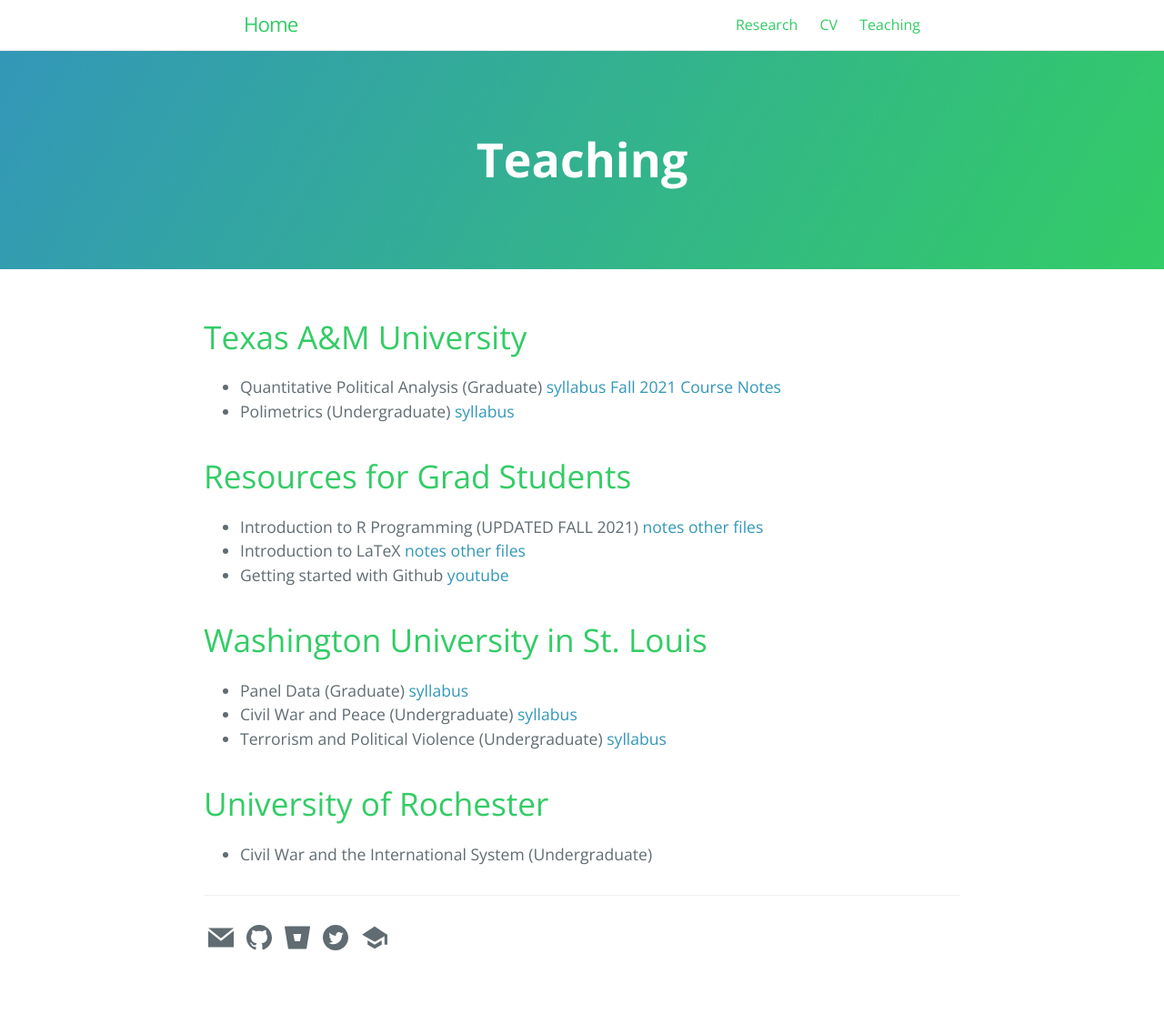
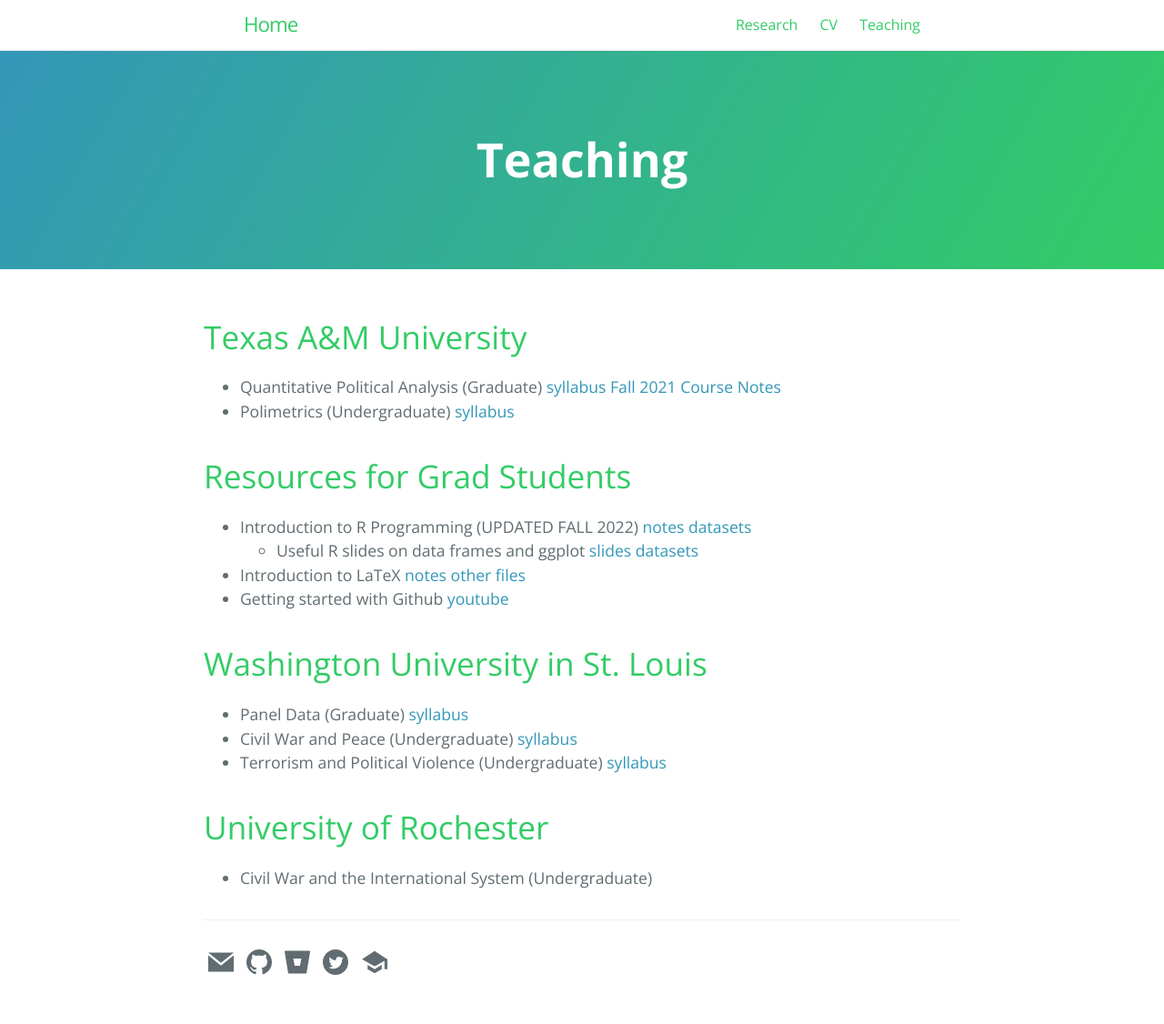
Before and after one commit to ccrismancox/ccrismancox.github.io, a Jekyll site: the page built from teaching.md, in a window 1280 px wide. Shown: the whole page at 91% size. Built offline with Jekyll 4.4.1, drawn with Linux system fonts in a browser that asks for light colours; comment, search, counter and statistics services are not loaded; before the commit the page ends 1099 px from its top, so only the background shows below that.

Commit message:
teaching page

```diff
--- a/teaching.md
+++ b/teaching.md
@@ -14,7 +14,8 @@ order: 2
 
 # Resources for Grad Students
 
--  Introduction to R Programming  (UPDATED FALL 2021) [notes](teaching/R_Course.pdf) [other files](teaching/Datasets.zip)
+-  Introduction to R Programming  (UPDATED FALL 2022) [notes](teaching/R_Course.pdf) [datasets](teaching/Datasets.zip)
+    - Useful R slides on data frames and ggplot [slides](teaching/dataviz1.pdf) [datasets](teaching/dataviz_datasets.zip)
 -  Introduction to LaTeX [notes](teaching/latexCourse.pdf) [other files](teaching/additional_files.zip)
 - Getting started with Github [youtube](https://youtu.be/Hhr7t3mu4jM)
 
```
Also changed, not shown: .#teaching.md (deleted, +0 -1 lines), 1 other file.
